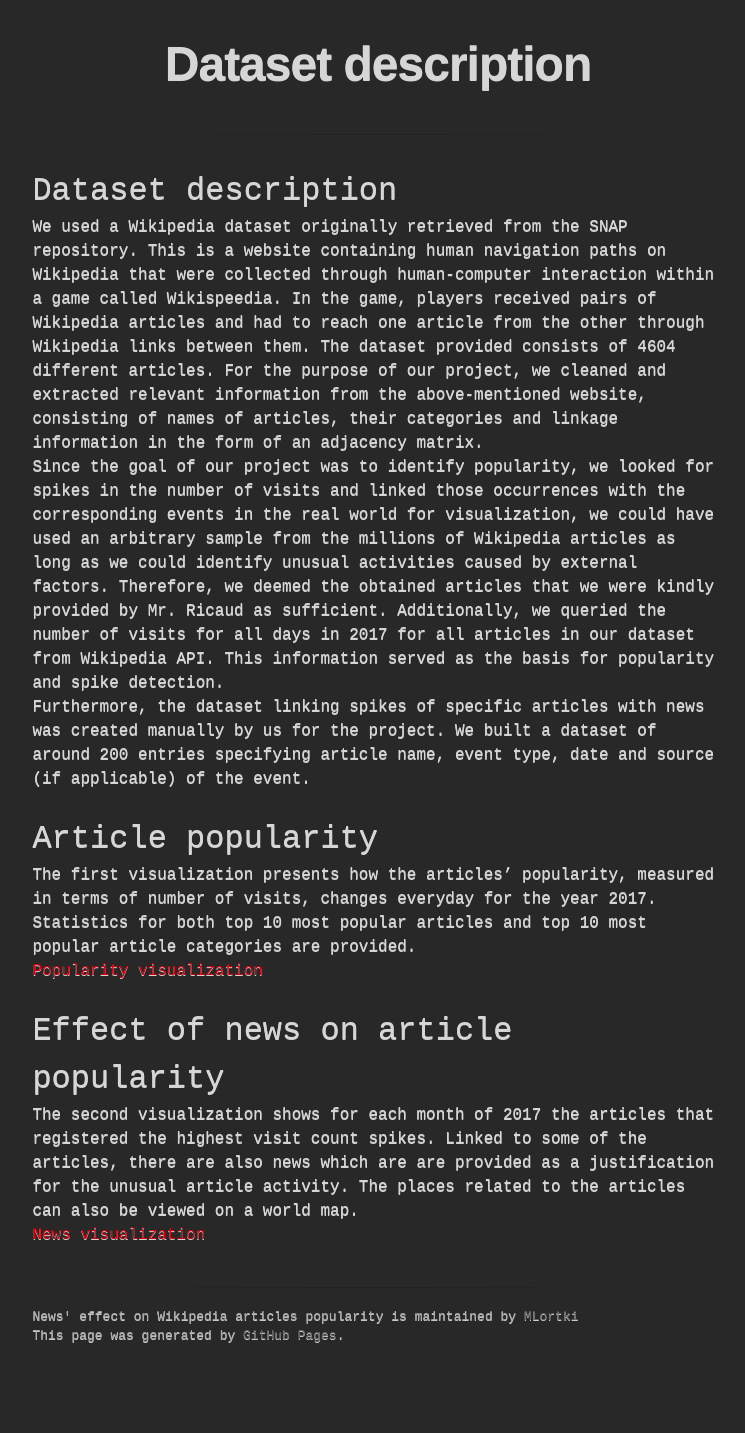
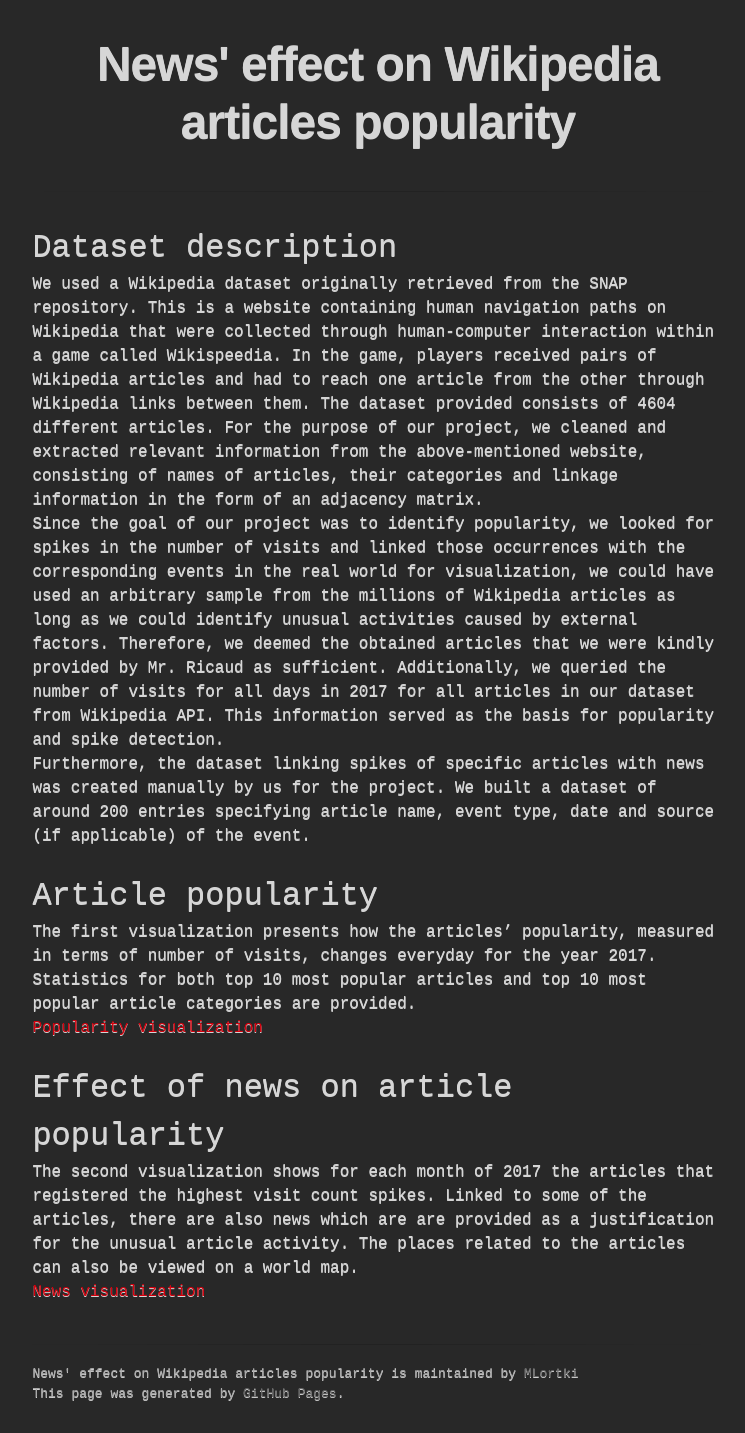
Before and after one commit to MLortki/wikipedia_news_datastory_dv18, a Jekyll site: the page built from index.md, in a window 1280 px wide. Shown: the whole page, without its empty margins (262-1007 px from the left). Built offline with Jekyll 4.4.1, drawn with Linux system fonts in a browser that asks for light colours; some web fonts are replaced; our own code applies the rules of GitHub Pages for plain Markdown files; before the commit the page ends 1376 px from its top, so only the background shows below that.

Commit message:
Hardcoded main page title

```diff
--- a/_layouts/default.html
+++ b/_layouts/default.html
@@ -15,7 +15,7 @@
       <div class="inner">
 
         <header>
-          <h1>{{ page.title | default: site.title | default: site.github.repository_name }}</h1>
+          <h1>News' effect on Wikipedia articles popularity</h1>
         </header>
         <hr>
         <section id="main_content">
```
